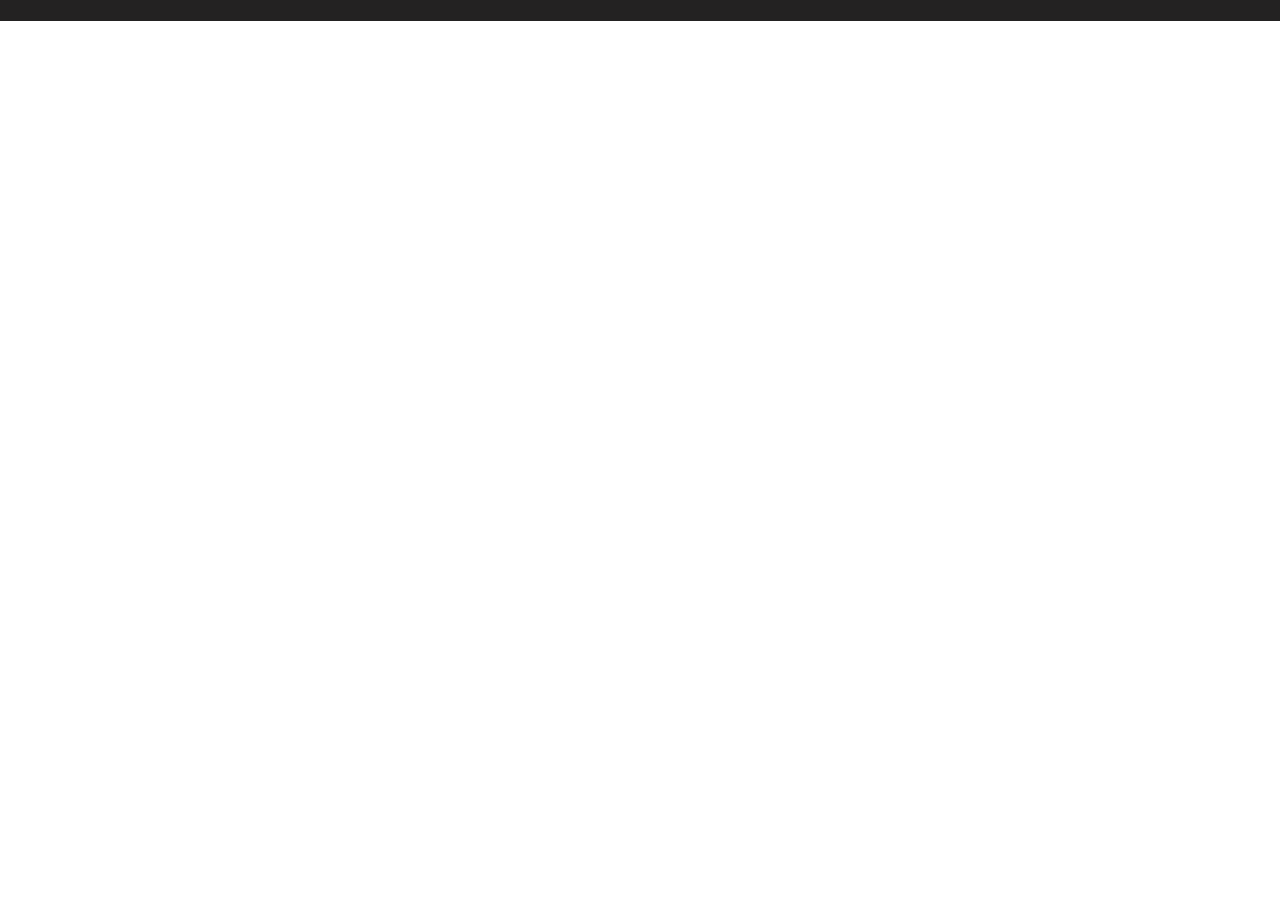
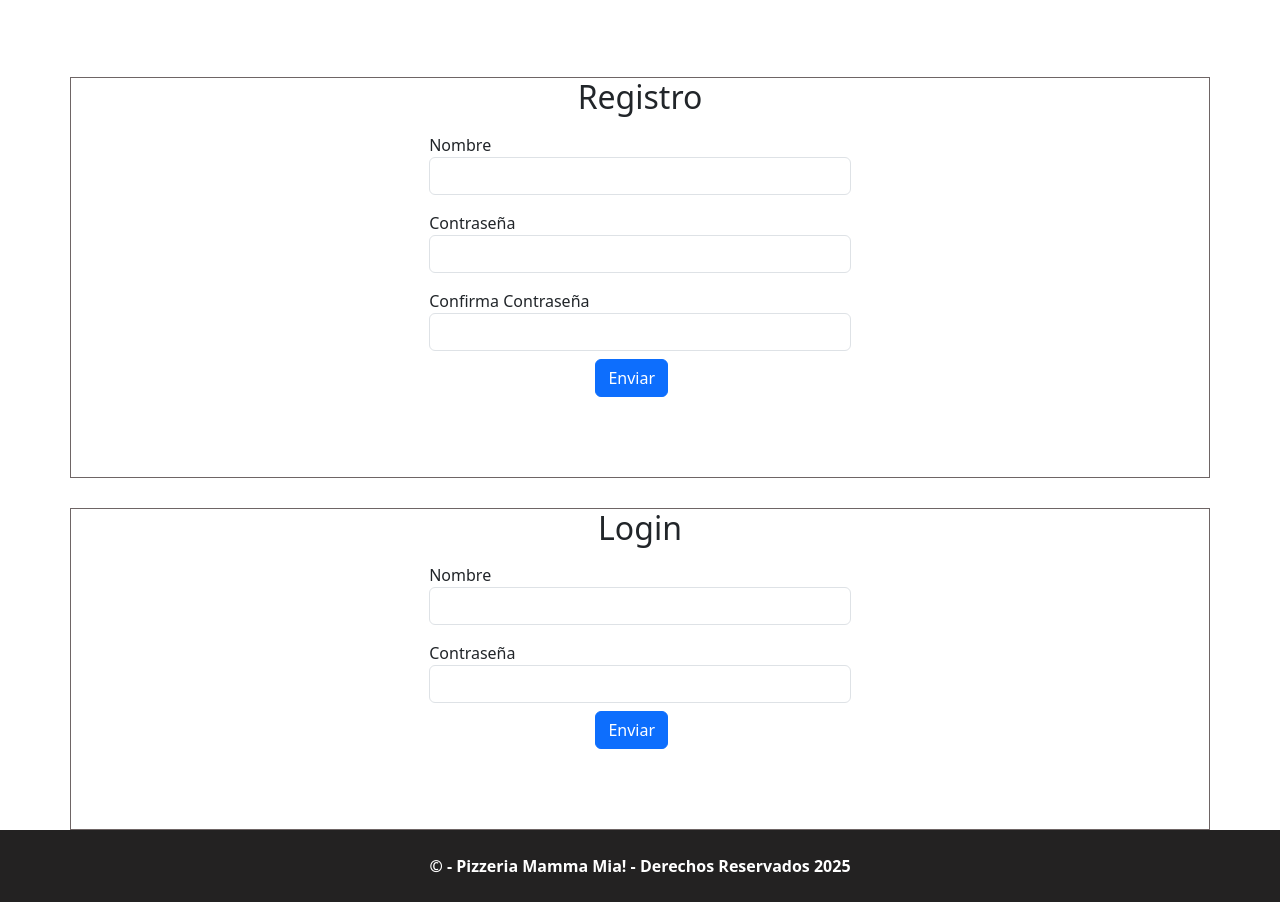
Before and after one commit to TrejosD/Mamma_Mia, a React (Vite) app: page / in a window 1280 px wide. Shown: the part 860-1778 px from the top of the page. Before the commit the page ends 881 px from the top, so only its background shows below. Built offline with nearby package versions, Linux system fonts and the light colour scheme.

Commit message:
creado login y register

```diff
--- a/index.html
+++ b/index.html
@@ -5,9 +5,20 @@
     <link rel="icon" type="image/svg+xml" href="/favicon.svg" />
     <meta name="viewport" content="width=device-width, initial-scale=1.0" />
     <title>mamma-mia-pizza</title>
+    <link
+      href="https://cdn.jsdelivr.net/npm/bootstrap@5.3.8/dist/css/bootstrap.min.css"
+      rel="stylesheet"
+      integrity="sha384-sRIl4kxILFvY47J16cr9ZwB07vP4J8+LH7qKQnuqkuIAvNWLzeN8tE5YBujZqJLB"
+      crossorigin="anonymous"
+    />
   </head>
   <body>
     <div id="root"></div>
     <script type="module" src="/src/main.jsx"></script>
+    <script
+      src="https://cdn.jsdelivr.net/npm/bootstrap@5.3.8/dist/js/bootstrap.bundle.min.js"
+      integrity="sha384-FKyoEForCGlyvwx9Hj09JcYn3nv7wiPVlz7YYwJrWVcXK/BmnVDxM+D2scQbITxI"
+      crossorigin="anonymous"
+    ></script>
   </body>
 </html>
--- a/src/App.jsx
+++ b/src/App.jsx
@@ -2,6 +2,8 @@ import './App.css'
 import Footer from './components/Footer.jsx';
 import Home from './components/Home.jsx'
 import Navbar from './components/Navbar.jsx';
+import Register from './components/Register.jsx';
+import Login from './components/Login.jsx';
 
 function App() {
 
@@ -9,6 +11,8 @@ function App() {
     <>
     <Navbar/>
     <Home/>
+    <Register/>
+    <Login/>
     <Footer/>
     </>
   )
--- /dev/null
+++ b/src/components/Login.jsx
@@ -0,0 +1,52 @@
+import { useState } from "react";
+
+export default function Login(){
+    const [errorEmptyNombre,setErrorEmptyNombre] = useState(false);
+        const [errorEmptyPassword,setErrorEmptyPassword] = useState(false);
+        const [errorPassLength,setPassLength] = useState(false);
+        const [nombre, setNombre] = useState('');
+        const [password, setPassword] = useState('');
+
+        function submitForm(e){
+            e.preventDefault();
+            if(!nombre.trim()){
+                setErrorEmptyNombre(true)
+                return
+            }else if(!password.trim()){
+                setErrorEmptyPassword(true)
+                return
+            }else if(password.length < 6){
+                setPassLength(true)
+                return
+            }
+            setPassLength(false)
+            setErrorEmptyPassword(false)
+            setErrorEmptyNombre(false)
+            success()
+        }
+
+        function success(){
+            alert('Login Exitoso. Bienvenid@! ' + nombre);
+        }
+        return(
+            <>
+            <div className="container">
+            <h2>Login</h2>
+                <form action="" className="form" onSubmit={submitForm}>
+                <div className="form-group">
+                    <label >Nombre</label>
+                    <input type="text" name="nombre" className="form-control" value={nombre} onChange={(e)=>{setNombre(e.target.value), setErrorEmptyNombre(false)}}/>
+                </div>
+                {errorEmptyNombre ? <p className="error">Nombre es requerido</p> : null}
+                <div className="form-group">
+                    <label >Contraseña</label>
+                    <input type="password" name="password" className="form-control" value={password} onChange={(e)=>{setPassword(e.target.value), setErrorEmptyPassword(false), setPassLength(false)}}/>
+                </div>
+                {errorEmptyPassword ? <p className="error">Contraseña es requerida</p> : null}
+                {errorPassLength ? <p className="error">Contraseñas debe tener almenos 6 caracteres</p> : null}
+                <button type="submit" className="btn btn-primary">Enviar</button>
+                </form>
+            </div>
+                </>
+        )
+}
--- /dev/null
+++ b/src/components/Register.jsx
@@ -0,0 +1,63 @@
+import { useState } from "react"
+export default function Register(){
+    const [errorEmptyNombre,setErrorEmptyNombre] = useState(false);
+    const [errorEmptyPassword,setErrorEmptyPassword] = useState(false);
+    const [errorPassNoCoincide,setPassNoCoincide] = useState(false);
+    const [errorPassLength,setPassLength] = useState(false);
+    const [nombre, setNombre] = useState('');
+    const [password, setPassword] = useState('');
+    const [confirmPassword, setConfirmPassword] = useState('');
+
+    function submitForm(e){
+        e.preventDefault();
+        if(!nombre.trim()){
+            setErrorEmptyNombre(true)
+            return
+        }else if(!password.trim() || !confirmPassword.trim()){
+            setErrorEmptyPassword(true)
+            return
+        }else if(password != confirmPassword){
+            setPassNoCoincide(true)
+            return
+        }else if(password.length < 6){
+            setPassLength(true)
+            return
+        }
+        setPassLength(false)
+        setConfirmPassword(false)
+        setErrorEmptyPassword(false)
+        setErrorEmptyNombre(false)
+        success()
+    }
+
+    function success(){
+        alert('Todo correcto. Bienvenid@! ' + nombre);
+    }
+    return(
+        <>
+        <div className="container">
+        <h2>Registro</h2>
+            <form action="" className="form" onSubmit={submitForm}>
+            <div className="form-group">
+                <label >Nombre</label>
+                <input type="text" name="nombre" className="form-control" value={nombre} onChange={(e)=>{setNombre(e.target.value), setErrorEmptyNombre(false)}}/>
+            </div>
+            {errorEmptyNombre ? <p className="error">Nombre es requerido</p> : null}
+            <div className="form-group">
+                <label >Contraseña</label>
+                <input type="password" name="password" className="form-control" value={password} onChange={(e)=>{setPassword(e.target.value), setErrorEmptyPassword(false), setPassNoCoincide(false), setPassLength(false)}}/>
+            </div>
+            {errorEmptyPassword ? <p className="error">Contraseña es requerida</p> : null}
+            {errorPassNoCoincide ? <p className="error">Contraseñas no coinciden</p> : null}
+            {errorPassLength ? <p className="error">Contraseñas debe tener almenos 6 caracteres</p> : null}
+            <div className="form-group">
+                <label >Confirma Contraseña</label>
+                <input type="password" name="confirm-password" className="form-control" value={confirmPassword} onChange={(e)=>{setConfirmPassword(e.target.value), setPassNoCoincide(false)}} />
+            </div>
+            {errorPassNoCoincide ? <p className="error">Contraseñas no coinciden</p> : null}
+            <button type="submit" className="btn btn-primary">Enviar</button>
+            </form>
+        </div>
+            </>
+    )
+}
--- a/src/index.css
+++ b/src/index.css
@@ -0,0 +1,25 @@
+/* Registro */
+.container{
+    border: 1px solid #6e6565;
+    text-align: center;
+    margin-top: 30px;
+}
+.form{
+
+    width: 40%;
+    margin: auto;
+    text-align: start;
+    margin-bottom: 80px;
+}
+
+.form button{
+    margin-left: 40%;
+}
+
+.form-group{
+    padding: 8px 12px;
+}
+
+.error{
+    color: red;
+}
```
